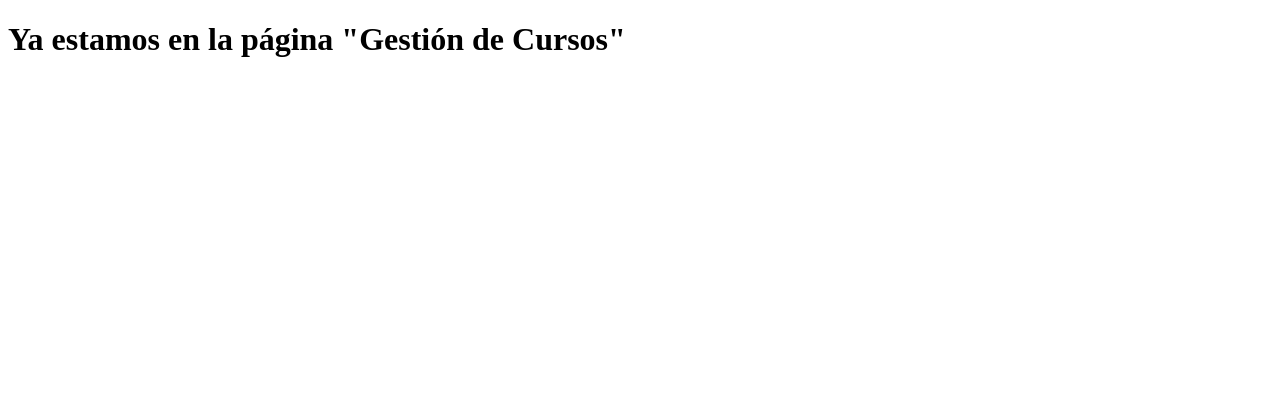
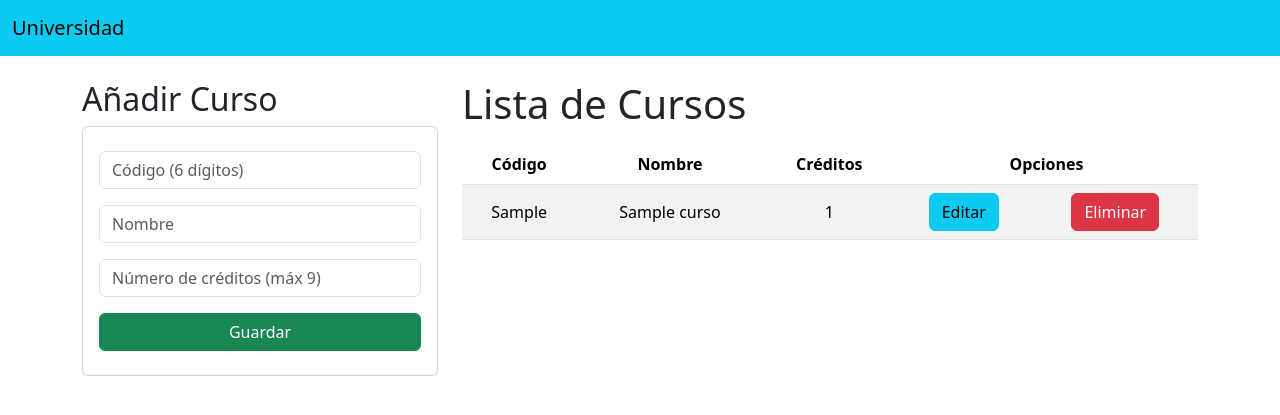
Before and after one commit to Rubpri/universidad-crud-django, a Django app: page / in a window 1280 px wide. Shown: the top 415 px of the page. Run offline with Django 5.2, Linux system fonts and the light colour scheme; tables that the repository leaves empty hold one stand-in row (values such as "Sample post").

Commit message:
templates añadidas

```diff
--- /dev/null
+++ b/Aplicaciones/Academico/static/css/gestionCursos.css
@@ -0,0 +1,4 @@
+th, td {
+    text-align: center;
+    vertical-align: middle;
+}
--- /dev/null
+++ b/Aplicaciones/Academico/templates/base.html
@@ -0,0 +1,53 @@
+<!DOCTYPE html>
+<html lang="en">
+<head>
+    {% load static %}
+    <meta charset="UTF-8">
+    <meta name="viewport" content="width=device-width, initial-scale=1.0">
+    <title>{% block title %} {% endblock %}</title>
+    <link href="https://cdn.jsdelivr.net/npm/bootstrap@5.3.2/dist/css/bootstrap.min.css" rel="stylesheet" integrity="sha384-T3c6CoIi6uLrA9TneNEoa7RxnatzjcDSCmG1MXxSR1GAsXEV/Dwwykc2MPK8M2HN" crossorigin="anonymous">
+
+    <link rel="stylesheet" href="{% static 'css/gestionCursos.css' %}">
+
+</head>
+<body>
+
+    <nav class="navbar navbar-expand-lg bg-info">
+        <div class="container-fluid">
+
+            <a class="navbar-brand" href="/">Universidad</a>
+
+            <!-- <button class="navbar-toggler" type="button" data-bs-toggle="collapse" data-bs-target="#navbarNav" aria-controls="navbarNav" aria-expanded="false" aria-label="Toggle navigation">
+            <span class="navbar-toggler-icon"></span>
+            </button>
+
+            <div class="collapse navbar-collapse" id="navbarNav">
+                <ul class="navbar-nav">
+
+                    <li class="nav-item">
+                    <a class="nav-link" aria-current="page" href="#">Home</a>
+                    </li>
+
+                    <li class="nav-item">
+                    <a class="nav-link" href="#">Contacto</a>
+                    </li>
+
+            </ul>
+            </div> -->
+
+        </div>
+      </nav>
+
+    <div class="container py-4">
+    {% block body %}
+
+    {% endblock %}
+    </div>
+
+    <script src="https://cdn.jsdelivr.net/npm/bootstrap@5.3.2/dist/js/bootstrap.bundle.min.js" integrity="sha384-C6RzsynM9kWDrMNeT87bh95OGNyZPhcTNXj1NW7RuBCsyN/o0jlpcV8Qyq46cDfL" crossorigin="anonymous"></script>
+
+    <script src="https://cdn.jsdelivr.net/npm/@popperjs/core@2.11.8/dist/umd/popper.min.js" integrity="sha384-I7E8VVD/ismYTF4hNIPjVp/Zjvgyol6VFvRkX/vR+Vc4jQkC+hVqc2pM8ODewa9r" crossorigin="anonymous"></script>
+
+    <script src="https://cdn.jsdelivr.net/npm/bootstrap@5.3.2/dist/js/bootstrap.min.js" integrity="sha384-BBtl+eGJRgqQAUMxJ7pMwbEyER4l1g+O15P+16Ep7Q9Q+zqX6gSbd85u4mG4QzX+" crossorigin="anonymous"></script>
+</body>
+</html>
--- a/Aplicaciones/Academico/templates/gestionCursos.html
+++ b/Aplicaciones/Academico/templates/gestionCursos.html
@@ -1,11 +1,65 @@
-<!DOCTYPE html>
-<html lang="en">
-<head>
-    <meta charset="UTF-8">
-    <meta name="viewport" content="width=device-width, initial-scale=1.0">
-    <title>Document</title>
-</head>
-<body>
-    <h1>Ya estamos en la página "Gestión de Cursos"</h1>
-</body>
-</html>
+{% extends "./base.html" %}
+
+{% block title %} Gestión de Cursos {% endblock %}
+
+{% block body %}
+
+<div class="row">
+    <div class="col-sm-12 col-md-6 col-lg-4 col-xl-4">
+
+        <h2>Añadir Curso</h2>
+
+        <div class="card">
+            <div class="card-body">
+                <form action="/registrarCurso/" method="POST">{% csrf_token %}
+                    <div class="form-gruop py-2">
+                        <input type="text" id="txtCodigo" name="txtCodigo" class="form-control" placeholder="Código (6 dígitos)" minlength="6" maxlength="6" required>
+                    </div>
+                    <div class="form-gruop py-2">
+                        <input type="text" id="txtNombre" name="txtNombre" class="form-control" placeholder="Nombre" maxlength="50" required>
+                    </div>
+                    <div class="form-gruop py-2">
+                        <input type="number" id="numCreditos" name="numCreditos" class="form-control" min="1" max="9" required pattern="[1-9]" placeholder="Número de créditos (máx 9)">
+                    </div>
+                    <div class="form-gruop py-2">
+                        <button type="submit" class="btn btn-success btn-block text-white w-100">Guardar</button>
+                    </div>
+                </form>
+            </div>
+        </div>
+
+
+    </div>
+
+    <div class="col-sm-12 col-md-6 col-lg-8 col-xl-8">
+
+        <h1>Lista de Cursos</h1>
+
+        <div class="table-responsive py-2">
+            <table class="table table-striped">
+                <thead>
+                    <tr>
+                        <th>Código</th>
+                        <th>Nombre</th>
+                        <th>Créditos</th>
+                        <th colspan="2">Opciones</th>
+                    </tr>
+                </thead>
+                <tbody>
+                    {% for c in cursos%}
+                    <tr>
+                        <td class="align-middle">{{c.codigo}}</td>
+                        <td class="align-middle">{{c.nombre}}</td>
+                        <td class="align-middle">{{c.creditos}}</td>
+                        <td><a href="edicionCurso/{{c.codigo}}" class="btn btn-info">Editar</a></td>
+                        <td><a href="eliminarCurso/{{c.codigo}}" class="btn btn-danger">Eliminar</a></td>
+                    </tr>
+                    {% endfor %}
+                </tbody>
+            </table>
+        </div>
+
+    </div>
+</div>
+
+{% endblock %}
--- a/Aplicaciones/Academico/urls.py
+++ b/Aplicaciones/Academico/urls.py
@@ -2,5 +2,9 @@ from django.urls import path
 from . import views
 
 urlpatterns = [
-    path('', views.home)
+    path('', views.home),
+    path('registrarCurso/', views.registrarCurso),
+    path('edicionCurso/<codigo>', views.edicionCurso),
+    path('editarCurso/', views.editarCurso),
+    path('eliminarCurso/<codigo>', views.eliminarCurso)
 ]
--- a/Aplicaciones/Academico/views.py
+++ b/Aplicaciones/Academico/views.py
@@ -1,7 +1,47 @@
-from django.shortcuts import render
+from django.shortcuts import render, redirect
+from .models import Curso
 
 # Create your views here.
 
 
 def home(request):
-    return render(request, "gestionCursos.html")
+    cursosListados = Curso.objects.all()
+
+    return render(request, "gestionCursos.html", {"cursos": cursosListados})
+
+
+def registrarCurso(request):
+    codigo = request.POST['txtCodigo']
+    nombre = request.POST['txtNombre']
+    creditos = request.POST['numCreditos']
+
+    curso = Curso.objects.create(
+        codigo=codigo, nombre=nombre, creditos=creditos)
+
+    return redirect('/')
+
+
+def edicionCurso(request, codigo):
+    curso = Curso.objects.get(codigo=codigo)
+
+    return render(request, "edicionCurso.html", {"curso": curso})
+
+
+def editarCurso(request):
+    codigo = request.POST['txtCodigo']
+    nombre = request.POST['txtNombre']
+    creditos = request.POST['numCreditos']
+
+    curso = Curso.objects.get(codigo=codigo)
+    curso.nombre = nombre
+    curso.creditos = creditos
+    curso.save()
+
+    return redirect('/')
+
+
+def eliminarCurso(request, codigo):
+    curso = Curso.objects.get(codigo=codigo)
+    curso.delete()
+
+    return redirect('/')
--- a/Universidad/settings.py
+++ b/Universidad/settings.py
@@ -118,6 +118,7 @@ USE_TZ = True
 
 STATIC_URL = 'static/'
 
+
 # Default primary key field type
 # https://docs.djangoproject.com/en/5.0/ref/settings/#default-auto-field
 
```
Also changed, not shown: Aplicaciones/Academico/templates/edicionCurso.html (added, +29 -0 lines), Aplicaciones/Academico/static/js/gestionCursos.js (added).
